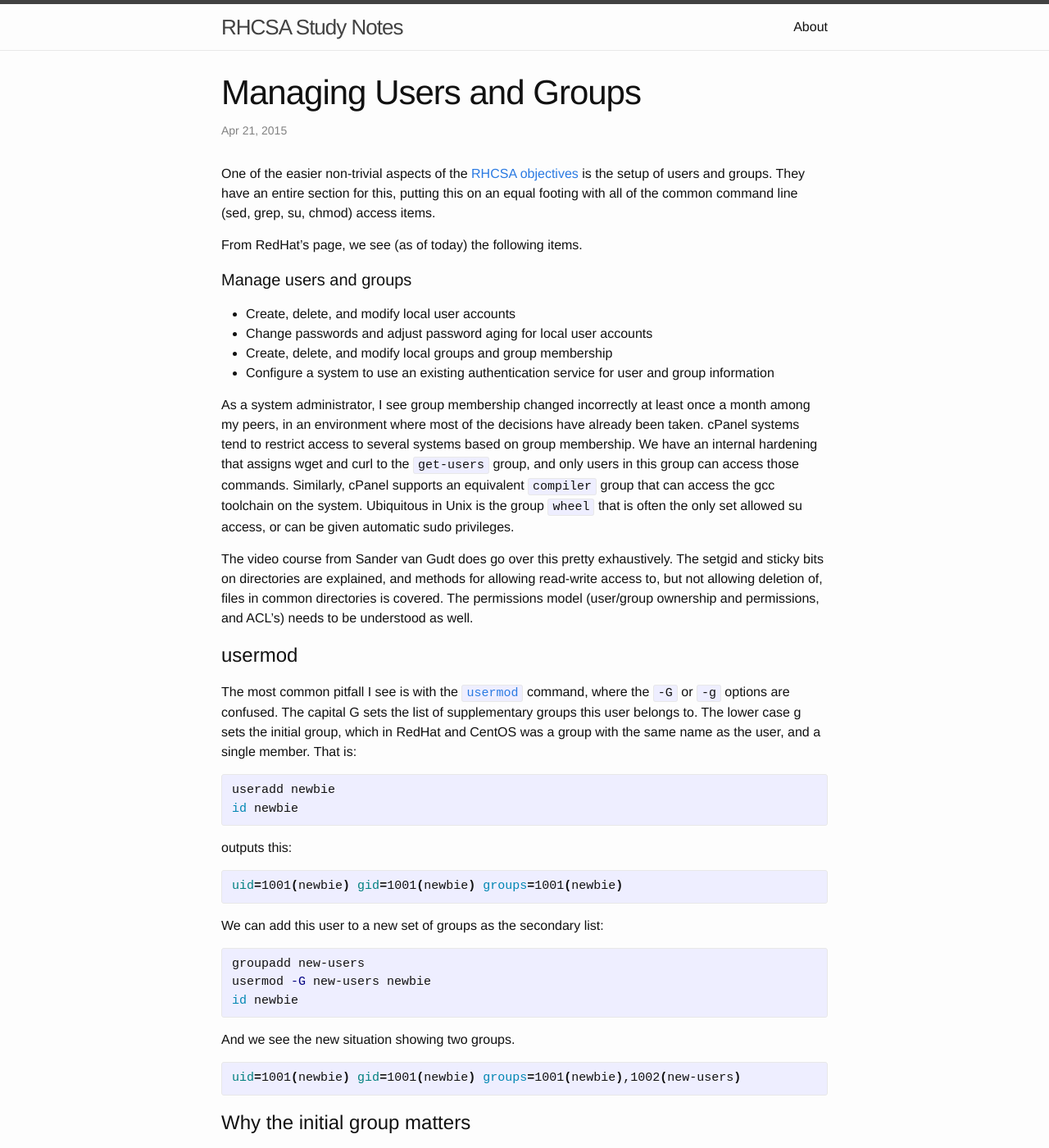
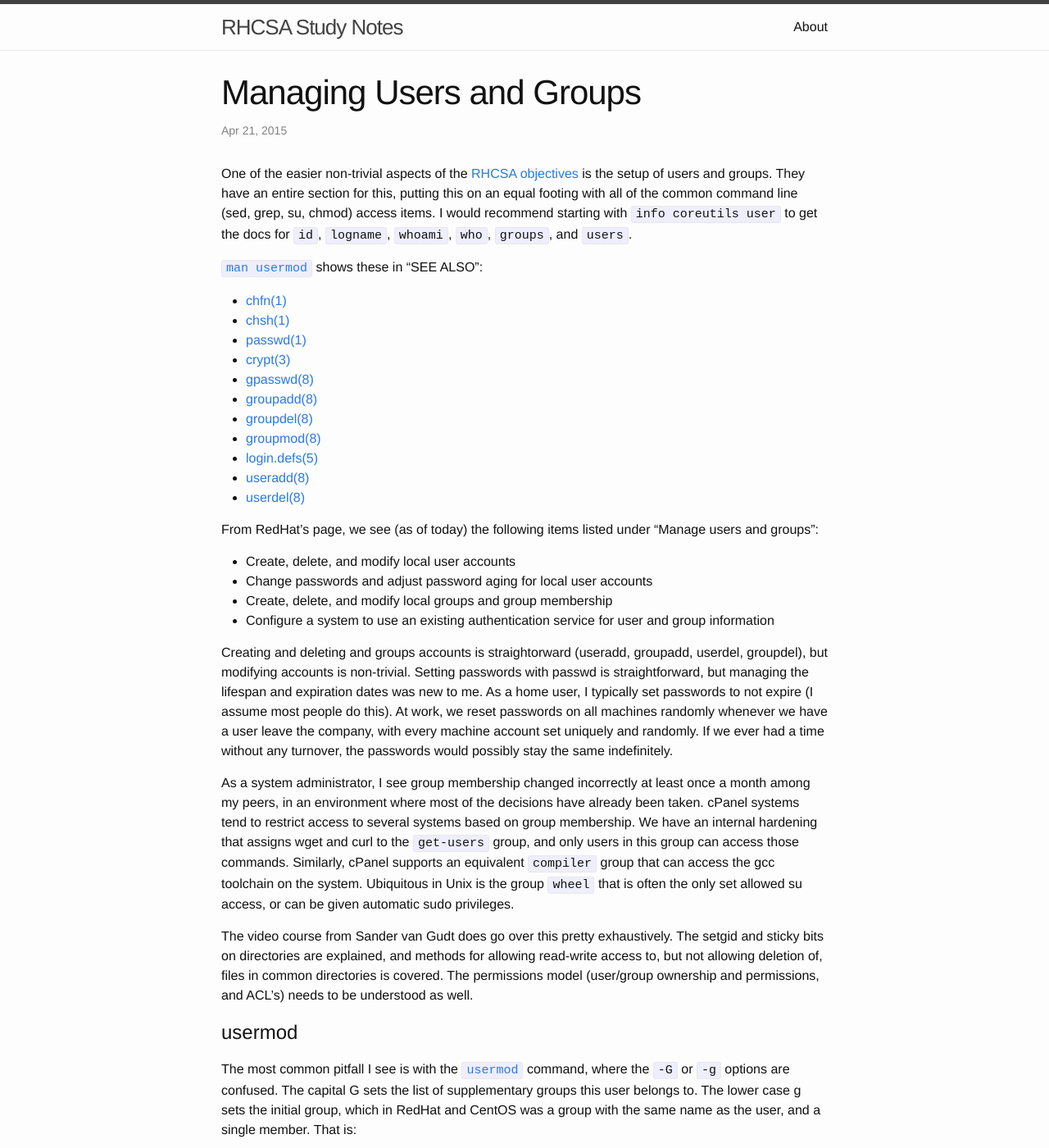
Before and after one commit to djuber/study, a Jekyll site: the page built from _posts/2015-04-21-users-and-groups.markdown, in a window 1280 px wide and 1400 px high. Shown: the whole window at 82% size. Built offline with Jekyll 4.4.1, drawn with Linux system fonts in a browser that asks for light colours.

Commit message:
updated man page information

```diff
--- a/_posts/2015-04-21-users-and-groups.markdown
+++ b/_posts/2015-04-21-users-and-groups.markdown
@@ -8,16 +8,36 @@ categories: labnotes objectives
 One of the easier non-trivial aspects of the [ RHCSA objectives ](https://www.redhat.com/en/services/training/ex200-red-hat-certified-system-administrator-rhcsa-exam)
 is the setup of users and groups. They have an entire section for this, putting this
 on an equal footing with all of the common command line (sed, grep, su, chmod) access
-items.
+items. I would recommend starting with `info coreutils user` to get the docs for `id`, `logname`, `whoami`, `who`, `groups`, and `users`.
 
-From RedHat's page, we see (as of today) the following items.
+[ `man usermod` ](http://linuxcommand.org/man_pages/usermod8.html) shows
+these in "SEE ALSO":
 
-#### Manage users and groups
++ [ chfn(1) ](http://linuxcommand.org/man_pages/chfn1.html)
++ [ chsh(1) ](http://linuxcommand.org/man_pages/chsh1.html)
++ [ passwd(1) ](http://linuxcommand.org/man_pages/passwd1.html)
++ [ crypt(3) ](http://linuxcommand.org/man_pages/crypt3.html)
++ [ gpasswd(8) ](http://linuxcommand.org/man_pages/gpasswd8.html)
++ [ groupadd(8) ](http://linuxcommand.org/man_pages/groupadd8.html)
++ [ groupdel(8) ](http://linuxcommand.org/man_pages/groupdel8.html)
++ [ groupmod(8) ](http://linuxcommand.org/man_pages/groupmod8.html)
++ [ login.defs(5) ](http://linux.die.net/man/5/login.defs)
++ [ useradd(8) ](http://linuxcommand.org/man_pages/useradd8.html)
++ [ userdel(8) ](http://linuxcommand.org/man_pages/userdel8.html)
+
+From RedHat's page, we see (as of today) the following items listed under "Manage users and groups":
+
 + Create, delete, and modify local user accounts
 + Change passwords and adjust password aging for local user accounts
 + Create, delete, and modify local groups and group membership
 + Configure a system to use an existing authentication service for user and group information
 
+Creating and deleting and groups accounts is straightorward (useradd, groupadd, userdel, groupdel), but modifying accounts
+is non-trivial. Setting passwords with passwd is straightforward, but managing the lifespan and expiration dates
+was new to me. As a home user, I typically set passwords to not expire (I assume most people do this). At work,
+we reset passwords on all machines randomly whenever we have a user leave the company, with every machine account
+set uniquely and randomly. If we ever had a time without any turnover, the passwords would possibly stay the same
+indefinitely.
 
 
 As a system administrator, I see group membership changed
```
